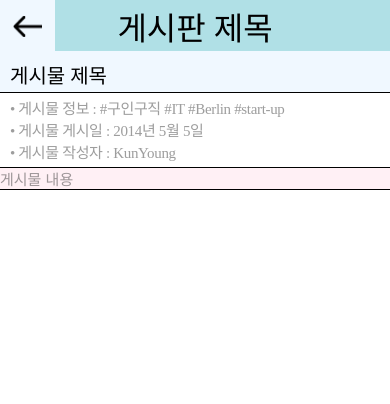
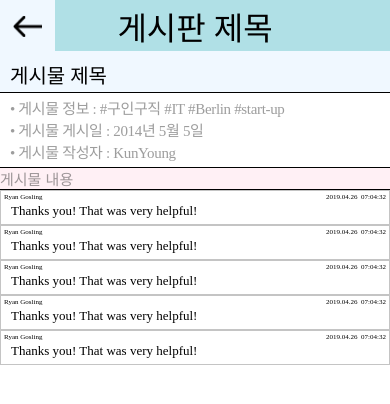
Before and after one commit to DeutschlandKorea/DeutschlandKorea, a React Native app: screen / in a window 390 px wide. Shown: the top 404 px of the page. Built offline with nearby package versions, Linux system fonts and the light colour scheme.

Commit message:
[UPDATE] Poster_5Comment

```diff
--- /dev/null
+++ b/src/components/PosterComponents/Poster_5Comment.js
@@ -0,0 +1,125 @@
+import React from "react";
+import styled from "styled-components/native";
+/*--------------------------------------------------------------------------------------*/
+const Container = styled.View`
+  height: ${props => props.height}px;
+`
+/*--------------------------------------------------------------------------------------*/
+const Content_Container = styled.View`
+  height: 35px;
+  border: 1px solid #c4c4c4;
+`
+/*--------------------------------------------------------------------------------------*/
+const Name_Container = styled.View`
+  position: absolute;
+  top: 2px;
+  left: 3px;
+  height: 8px;
+  width: 130px;
+  justify-content: center;
+`
+const Name_Title = styled.Text`
+  max-width: 130px;
+  text-align: left;
+  font-family: serif;
+  font-size: 7px;
+  line-height: 7px;
+  color: #000000;
+`
+/*--------------------------------------------------------------------------------------*/
+const Date_Container = styled.View`
+  position: absolute;
+  top: 2px;
+  right: 3px;
+  height: 8px;
+  width: 80px;
+  justify-content: center;
+  align-items: flex-end;
+`
+const Date_Title = styled.Text`
+  max-width: 80px;
+  text-align: left;
+  font-family: serif;
+  font-size: 7px;
+  line-height: 7px;
+  color: #000000;
+`
+/*--------------------------------------------------------------------------------------*/
+const Comment_Container = styled.View`
+  position: absolute;
+  left: 10px;
+  bottom: 5px;
+  height: 15px;
+  width: 365px;
+`
+const Comment_Title = styled.Text`
+  max-width: 365px;
+  text-align: left;
+  font-family: serif;
+  font-size: 13px;
+  line-height: 13px;
+  color: #000000;
+`
+/*--------------------------------------------------------------------------------------*/
+const Poster_5Comment = ({height}) => {
+    return (
+        <Container height={height}>
+            <Content_Container>
+                <Name_Container>
+                    <Name_Title>Ryan Gosling</Name_Title>
+                </Name_Container>
+                <Date_Container>
+                    <Date_Title>2019.04.26  07:04:32</Date_Title>
+                </Date_Container>
+                <Comment_Container>
+                    <Comment_Title>Thanks you! That was very helpful!</Comment_Title>
+                </Comment_Container>
+            </Content_Container>
+            <Content_Container>
+                <Name_Container>
+                    <Name_Title>Ryan Gosling</Name_Title>
+                </Name_Container>
+                <Date_Container>
+                    <Date_Title>2019.04.26  07:04:32</Date_Title>
+                </Date_Container>
+                <Comment_Container>
+                    <Comment_Title>Thanks you! That was very helpful!</Comment_Title>
+                </Comment_Container>
+            </Content_Container>
+            <Content_Container>
+                <Name_Container>
+                    <Name_Title>Ryan Gosling</Name_Title>
+                </Name_Container>
+                <Date_Container>
+                    <Date_Title>2019.04.26  07:04:32</Date_Title>
+                </Date_Container>
+                <Comment_Container>
+                    <Comment_Title>Thanks you! That was very helpful!</Comment_Title>
+                </Comment_Container>
+            </Content_Container>
+            <Content_Container>
+                <Name_Container>
+                    <Name_Title>Ryan Gosling</Name_Title>
+                </Name_Container>
+                <Date_Container>
+                    <Date_Title>2019.04.26  07:04:32</Date_Title>
+                </Date_Container>
+                <Comment_Container>
+                    <Comment_Title>Thanks you! That was very helpful!</Comment_Title>
+                </Comment_Container>
+            </Content_Container>
+            <Content_Container>
+                <Name_Container>
+                    <Name_Title>Ryan Gosling</Name_Title>
+                </Name_Container>
+                <Date_Container>
+                    <Date_Title>2019.04.26  07:04:32</Date_Title>
+                </Date_Container>
+                <Comment_Container>
+                    <Comment_Title>Thanks you! That was very helpful!</Comment_Title>
+                </Comment_Container>
+            </Content_Container>
+        </Container>
+    )
+}
+export default Poster_5Comment;
--- a/src/screens/Poster.js
+++ b/src/screens/Poster.js
@@ -6,6 +6,7 @@ import Poster_1Navigation from "../components/PosterComponents/Poster_1Navigatio
 import Poster_2Title from "../components/PosterComponents/Poster_2Title";
 import Poster_3Information from "../components/PosterComponents/Poster_3Information";
 import Poster_4Content from "../components/PosterComponents/Poster_4Content";
+import Poster_5Comment from "../components/PosterComponents/Poster_5Comment";
 
 const Container = styled.SafeAreaView`
   flex: 1;
@@ -19,8 +20,8 @@ const Poster = () => {
             <Poster_2Title height={propHeight.Poster_2Title}/>
             <Poster_3Information height={propHeight.Poster_3Information}/>
             <Poster_4Content height={propHeight.Poster_4Content}/>
+            <Poster_5Comment height={propHeight.Poster_5Comment}/>
         </Container>
     )
 }
-
 export default Poster;
--- a/src/theme.js
+++ b/src/theme.js
@@ -12,7 +12,8 @@ const displays = {
     Poster_1Navigation: '51',
     Poster_2Title: '41',
     Poster_3Information: '76',
-    Poster_4Content: Dimensions.get('window').height-StatusBar.currentHeight-51-41-76,
+    Poster_4Content: Dimensions.get('window').height-StatusBar.currentHeight-51-41-76-175,
+    Poster_5Comment: '175',
 }
 
 export const theme = {
@@ -28,4 +29,5 @@ export const display = {
     Poster_2Title: displays.Poster_2Title,
     Poster_3Information: displays.Poster_3Information,
     Poster_4Content: displays.Poster_4Content,
+    Poster_5Comment: displays.Poster_5Comment,
 }
```
